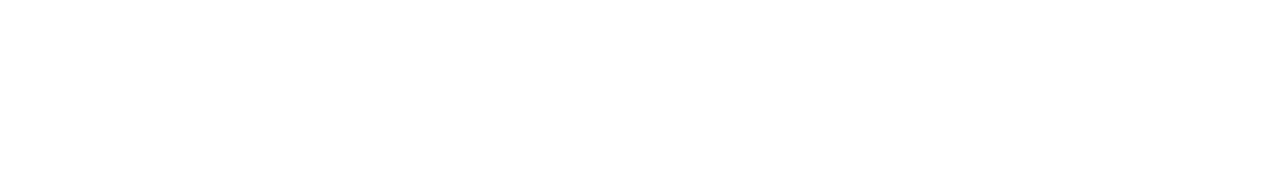
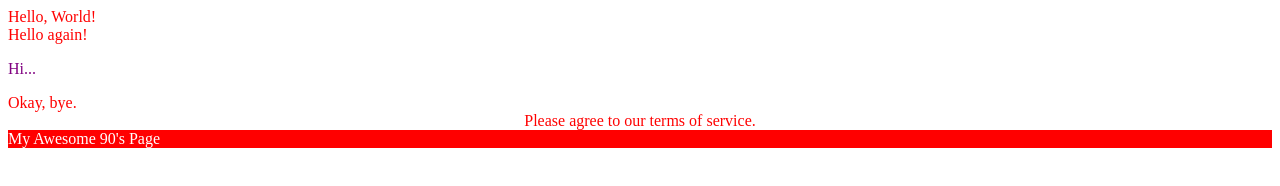
Before and after one commit to AaruushB/Odin_Project, a plain HTML site: page HTML and CSS/Introduction to CSS/index.html in a window 1280 px wide. Drawn offline with Linux system fonts and the light colour scheme.

Commit message:
Made the necessary changes

```diff
--- a/HTML and CSS/Introduction to CSS/index.html
+++ b/HTML and CSS/Introduction to CSS/index.html
@@ -5,8 +5,14 @@
     <meta name="viewport"
           content="width=device-width, user-scalable=no, initial-scale=1.0, maximum-scale=1.0, minimum-scale=1.0">
     <title>Intro to CSS</title>
+    <link rel="stylesheet" href="style.css">
 </head>
 <body>
-
+    <div>Hello, World!</div>
+    <div>Hello again!</div>
+    <p>Hi...</p>
+    <div>Okay, bye.</div>
+    <div class="alert-text">Please agree to our terms of service.</div>
+    <div id="title">My Awesome 90's Page</div>
 </body>
 </html>
--- a/HTML and CSS/Introduction to CSS/style.css
+++ b/HTML and CSS/Introduction to CSS/style.css
@@ -0,0 +1,18 @@
+* {
+    color: purple;
+}
+
+div {
+    color: red;
+}
+
+.alert-text {
+    display: flex;
+    justify-content: center;
+    align-items: center;
+}
+
+#title {
+    background-color: red;
+    color: white;
+}
```
